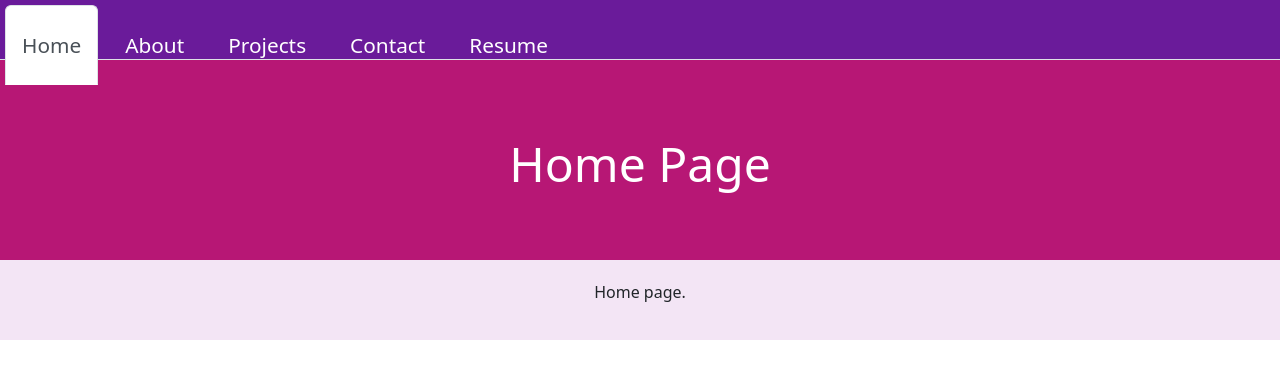
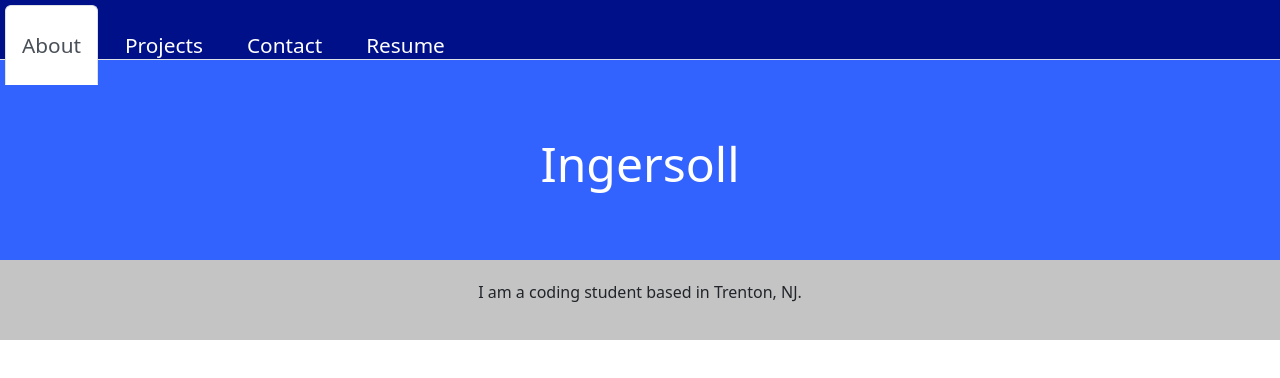
Before and after one commit to JaredIng87/react_portfolio, a React (Create React App) app: page / in a window 1280 px wide. Shown: the top 378 px of the page. Built offline with nearby package versions, Linux system fonts and the light colour scheme.

Commit message:
edit style. remove unused page

```diff
--- a/src/components/NavTabs.js
+++ b/src/components/NavTabs.js
@@ -2,7 +2,6 @@ import React from 'react';
 import '../styles/NavTabs.css';
 
 const pages = [
-    {href: "home", pageName: "Home"},
     {href: "about", pageName: "About"},
     {href: "projects", pageName: "Projects"},
     {href: "contact", pageName: "Contact"},
--- a/src/components/PortfolioContainer.js
+++ b/src/components/PortfolioContainer.js
@@ -4,7 +4,7 @@ import { PageContent } from './pages/Content';
 import PageComponent from './pages/PageComponent';
 
 export default function PortfolioContainer() {
-  const [currentPage, setCurrentPage] = useState('Home');
+  const [currentPage, setCurrentPage] = useState('About');
 
   const renderPage = () => {
     const pageContent = PageContent.find(p => p.page === currentPage)
--- a/src/components/pages/Content.js
+++ b/src/components/pages/Content.js
@@ -1,13 +1,8 @@
 export const PageContent = [
     {
-        page: "Home",
-        header: "Home Page",
-        content: "Home page."
-    },
-    {
         page: "About",
-        header: "About Page",
-        content: "I am a coding student."
+        header: "Ingersoll",
+        content: "I am a coding student based in Trenton, NJ."
     },
     {
         page: "Projects",
@@ -16,12 +11,12 @@ export const PageContent = [
     },
     {
         page: "Contact",
-        header: "Contact",
-        content: "Here's how you can contact me"
+        header: "Contact Me",
+        content: "Email: jaredingersoll14@gmail.com   github: github.com/jaredi87 "
     },
     {
         page: "Resume",
         header: "Resume",
-        content: "A link to my resume."
+        content: "Resume link coming soon!"
     }
 ];
--- a/src/components/pages/styles/Header.css
+++ b/src/components/pages/styles/Header.css
@@ -1,5 +1,5 @@
 .header {
-    background: #b71775;
+    background: #3363ff;
     height: 200px;
   }
 
--- a/src/components/pages/styles/Section.css
+++ b/src/components/pages/styles/Section.css
@@ -1,5 +1,5 @@
 .section {
-    background: #f3e5f5;
+    background: #c4c4c4;
     padding: 20px;
   }
 
--- a/src/styles/NavTabs.css
+++ b/src/styles/NavTabs.css
@@ -1,5 +1,5 @@
 .nav-tabs {
-    background: #6a1b9a;
+    background: #001089;
     height: 60px;
   }
 
```
